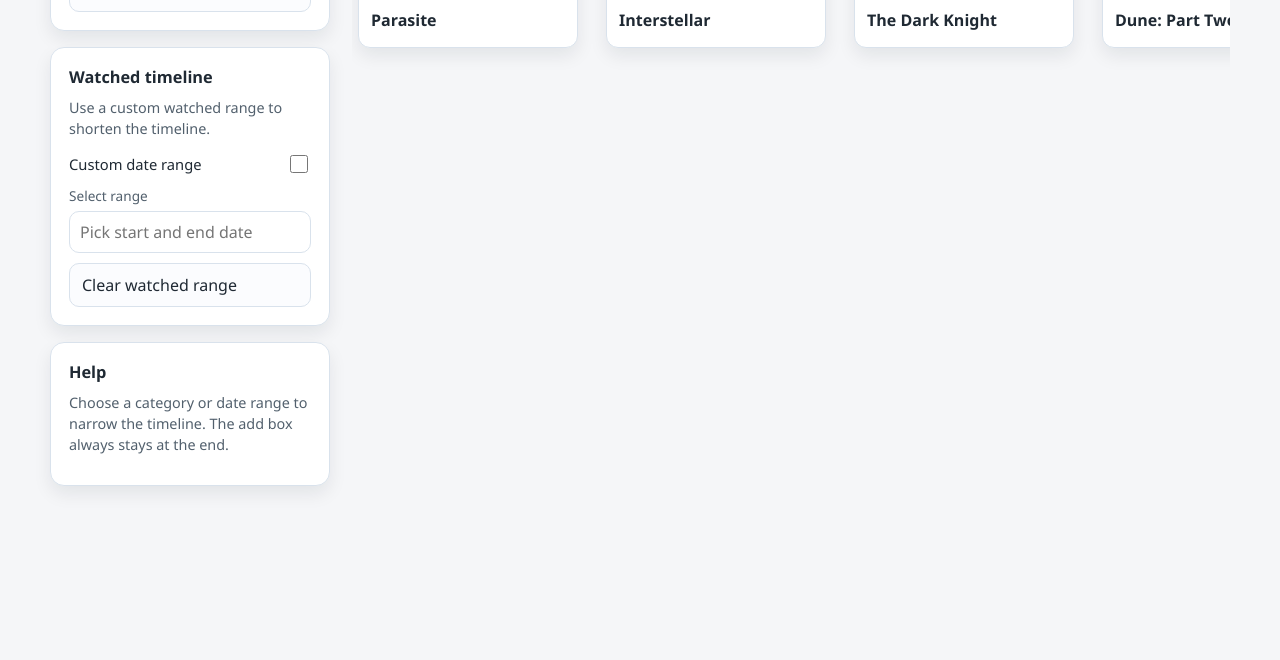
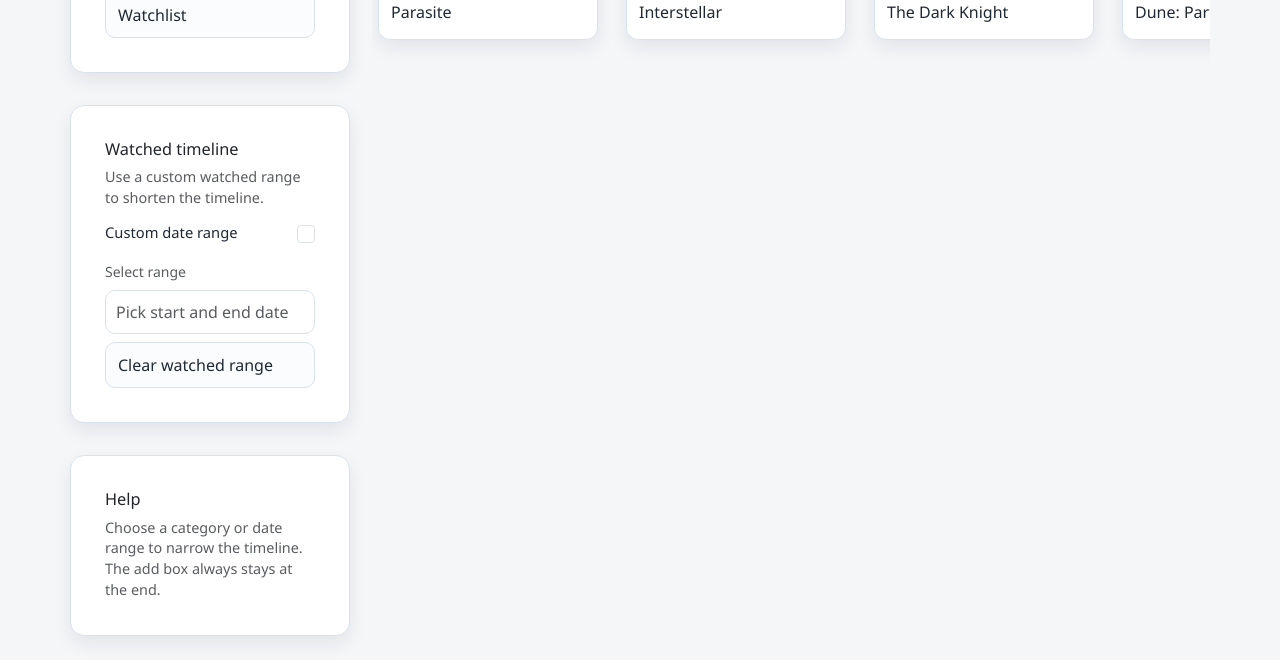
Before and after one commit to wnbmlk/cits3403-group-project, a Flask app: page /diary in a window 1280 px wide. Shown: the part 376-1036 px from the top of the page. Before the commit the page ends 867 px from the top, so only its background shows below. Run offline with Flask 3, Linux system fonts and the light colour scheme.

Commit message:
changing diary page to using bootstrap

```diff
--- a/static/diary.css
+++ b/static/diary.css
@@ -57,18 +57,51 @@ body {
     padding: 30px 0 50px;
 }
 
+/* ------------------------------------------------------------------
+   LAYOUT FIX
+   ------------------------------------------------------------------
+   Below 768px: let Bootstrap's row / col-12 flexbox grid handle
+   stacking naturally (mobile & tablet).
+   Above 768px: switch to a fixed 280 px sidebar CSS Grid.
+   ------------------------------------------------------------------ */
+.diary-sidebar {
+    display: grid;
+    gap: 16px;
+}
+
+@media (min-width: 768px) {
     .diary-layout {
         display: grid;
         grid-template-columns: 280px 1fr;
         gap: 22px;
         align-items: start;
+        /* Cancel Bootstrap .row negative margins so the grid
+           stays inside the container bounds */
+        margin-left: 0;
+        margin-right: 0;
+    }
+
+    /* Neutralise Bootstrap col-* width / flex / padding so the
+       grid tracks (280px sidebar + 1fr main) are respected. */
+    .diary-layout > [class*="col-"] {
+        width: auto;
+        flex: none;
+        max-width: none;
+        padding-left: 0;
+        padding-right: 0;
     }
 
     .diary-sidebar {
         position: sticky;
         top: 16px;
-    display: grid;
-    gap: 16px;
+    }
+}
+
+/* Ensure sidebar is not sticky on smaller screens */
+@media (max-width: 767.98px) {
+    .diary-sidebar {
+        position: static;
+    }
 }
 
 .sidebar-card {
@@ -495,14 +528,6 @@ body {
         margin-right: 12px;
     }
 
-    .diary-layout {
-        grid-template-columns: 1fr;
-    }
-
-    .diary-sidebar {
-        position: static;
-    }
-
     .search-results {
         grid-template-columns: 1fr;
     }
--- a/templates/diary.html
+++ b/templates/diary.html
@@ -4,27 +4,36 @@
     <meta charset="UTF-8">
     <meta name="viewport" content="width=device-width, initial-scale=1.0">
     <title>Diary Timeline | Movie Diary</title>
+    <link href="https://cdn.jsdelivr.net/npm/bootstrap@5.3.8/dist/css/bootstrap.min.css" rel="stylesheet" integrity="sha384-sRIl4kxILFvY47J16cr9ZwB07vP4J8+LH7qKQnuqkuIAvNWLzeN8tE5YBujZqJLB" crossorigin="anonymous">
     <link rel="stylesheet" href="https://cdn.jsdelivr.net/npm/flatpickr/dist/flatpickr.min.css">
     <link rel="stylesheet" href="{{ url_for('static', filename='diary.css') }}">
 </head>
 <body>
-<nav class="navbar">
-    <div class="container nav-content">
-        <div class="logo">Movie Diary</div>
-        <div class="nav-links">
-            <a href="{{ url_for('home') }}">Home</a>
-            <a href="{{ url_for('diary') }}">Diary</a>
-            <a href="{{ url_for('profile') }}">Profile</a>
-            <a href="{{ url_for('login') }}">Login</a>
+
+<nav class="navbar navbar-expand-md bg-white border-bottom">
+    <div class="container">
+        <a class="navbar-brand fw-bold" href="{{ url_for('home') }}">Movie Diary</a>
+        <button class="navbar-toggler" type="button" data-bs-toggle="collapse" data-bs-target="#mainNav" aria-controls="mainNav" aria-expanded="false" aria-label="Toggle navigation">
+            <span class="navbar-toggler-icon"></span>
+        </button>
+        <div class="collapse navbar-collapse" id="mainNav">
+            <ul class="navbar-nav ms-auto gap-1">
+                <li class="nav-item"><a class="nav-link" href="{{ url_for('home') }}">Home</a></li>
+                <li class="nav-item"><a class="nav-link active" href="{{ url_for('diary') }}">Diary</a></li>
+                <li class="nav-item"><a class="nav-link" href="{{ url_for('profile') }}">Profile</a></li>
+                <li class="nav-item"><a class="nav-link" href="{{ url_for('login') }}">Login</a></li>
+            </ul>
         </div>
     </div>
 </nav>
 
-<main class="container page-wrap diary-layout">
-    <aside class="diary-sidebar" aria-label="Diary categories">
-        <div class="sidebar-card">
-            <h2>Categories</h2>
-            <div class="filter-group">
+<main class="container py-4 page-wrap">
+    <div class="row g-4 align-items-start diary-layout">
+        <aside class="col-12 col-md-3 diary-sidebar" aria-label="Diary categories">
+            <div class="card sidebar-card mb-3">
+                <div class="card-body">
+                    <h2 class="card-title h6 mb-3">Categories</h2>
+                    <div class="d-grid gap-2 filter-group">
                         <button class="filter-btn active" type="button" data-category="all">All</button>
                         <button class="filter-btn" type="button" data-category="watched">Watched</button>
                         <button class="filter-btn" type="button" data-category="favorites">Favourites</button>
@@ -32,31 +41,38 @@
                         <button class="filter-btn" type="button" data-category="watchlist">Watchlist</button>
                     </div>
                 </div>
+            </div>
 
-        <div class="sidebar-card">
-            <h2>Watched timeline</h2>
-            <p class="sidebar-note">Use a custom watched range to shorten the timeline.</p>
-            <div class="toggle-row">
-                <label for="watchedRangeToggle">Custom date range</label>
-                <input id="watchedRangeToggle" type="checkbox">
+            <div class="card sidebar-card mb-3">
+                <div class="card-body">
+                    <h2 class="card-title h6 mb-2">Watched timeline</h2>
+                    <p class="sidebar-note text-muted small">Use a custom watched range to shorten the timeline.</p>
+                    <div class="d-flex justify-content-between align-items-center mb-3 toggle-row">
+                        <label for="watchedRangeToggle" class="form-label mb-0 small">Custom date range</label>
+                        <input id="watchedRangeToggle" class="form-check-input" type="checkbox">
                     </div>
-            <label class="date-label" for="watchedDateRange">Select range</label>
-            <input id="watchedDateRange" class="date-range-input" type="text" placeholder="Pick start and end date">
-            <div class="filter-group">
+                    <label class="form-label small text-muted" for="watchedDateRange">Select range</label>
+                    <input id="watchedDateRange" class="form-control date-range-input mb-2" type="text" placeholder="Pick start and end date">
+                    <div class="d-grid">
                         <button id="clearWatchedRange" class="range-btn" type="button">Clear watched range</button>
                     </div>
                 </div>
+            </div>
 
-        <div class="sidebar-card">
-            <h2>Help</h2>
-            <p class="sidebar-note">Choose a category or date range to narrow the timeline. The add box always stays at the end.</p>
+            <div class="card sidebar-card">
+                <div class="card-body">
+                    <h2 class="card-title h6 mb-2">Help</h2>
+                    <p class="sidebar-note text-muted small mb-0">Choose a category or date range to narrow the timeline. The add box always stays at the end.</p>
                 </div>
+            </div>
+
         </aside>
 
-    <section class="diary-main">
-        <header class="page-head">
-            <h1>Diary Timeline</h1>
-            <p>Scroll left to right and click a plus box to add a movie to your timeline.</p>
+        <!-- Main content -->
+        <section class="col-12 col-md-9 diary-main">
+            <header class="page-head mb-3">
+                <h1 class="fw-bold">Diary Timeline</h1>
+                <p class="text-muted">Scroll left to right and click a plus box to add a movie to your timeline.</p>
             </header>
 
             <section class="timeline-wrap" aria-label="Movie timeline">
@@ -64,8 +80,11 @@
                 <div id="timelineTrack" class="timeline-track"></div>
             </section>
         </section>
+
+    </div>
 </main>
 
+<!-- Movie modal -->
 <div class="modal-backdrop" id="movieModal" hidden>
     <div class="modal-card" role="dialog" aria-modal="true" aria-labelledby="movieModalTitle">
         <button class="modal-close" id="closeMovieModal" type="button" aria-label="Close search">×</button>
@@ -102,5 +121,6 @@
 
 <script src="https://cdn.jsdelivr.net/npm/flatpickr"></script>
 <script src="{{ url_for('static', filename='diary.js') }}"></script>
+<script src="https://cdn.jsdelivr.net/npm/bootstrap@5.3.8/dist/js/bootstrap.bundle.min.js" integrity="sha384-FKyoEForCGlyvwx9Hj09JcYn3nv7wiPVlz7YYwJrWVcXK/BmnVDxM+D2scQbITxI" crossorigin="anonymous"></script>
 </body>
 </html>
```
Lines whose indentation alone changed are shown as unchanged.
